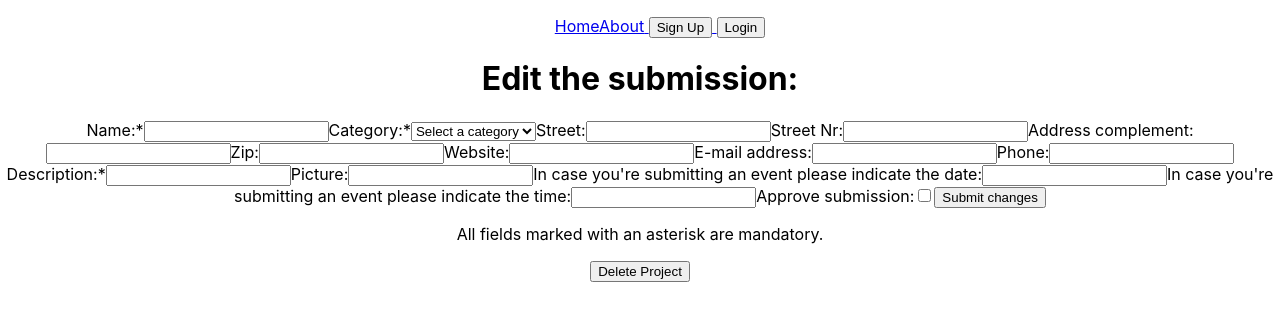
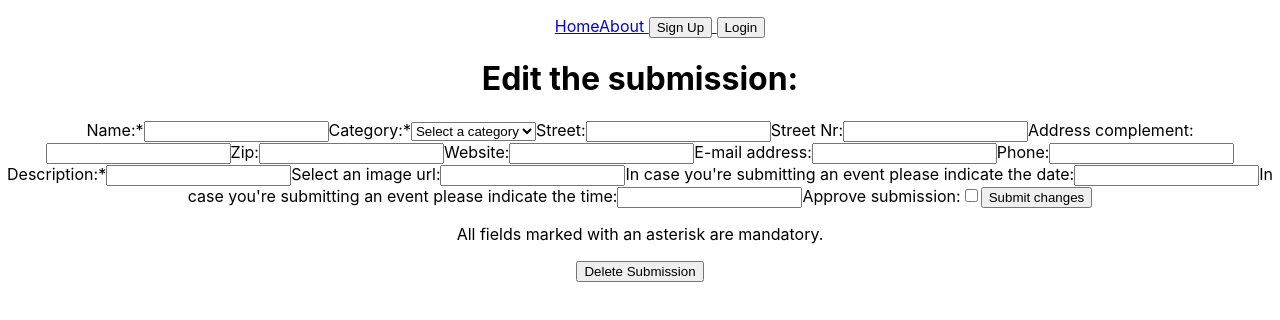
Before and after one commit to miriam-plt/adacodes-frontend, a React (Create React App) app: page /service/edit/1 in a window 1280 px wide. Shown: the top 320 px of the page. Built offline with nearby package versions, Linux system fonts and the light colour scheme; no server answers.

Commit message:
added cloudinary image upload

```diff
--- a/package.json
+++ b/package.json
@@ -3,6 +3,8 @@
   "version": "0.1.0",
   "private": true,
   "dependencies": {
+    "@cloudinary/react": "^1.5.0",
+    "@cloudinary/url-gen": "^1.8.6",
     "@testing-library/jest-dom": "^5.16.5",
     "@testing-library/react": "^13.4.0",
     "@testing-library/user-event": "^13.5.0",
--- a/src/pages/AddServicePage.js
+++ b/src/pages/AddServicePage.js
@@ -1,8 +1,9 @@
 import { useState } from "react";
 import axios from "axios";
 import { useNavigate } from "react-router-dom";
+import service from "../service";
 
-function AddService(props) {
+function AddService() {
     const navigate = useNavigate();
     const [name, setName] = useState("");
     const [category, setCategory] = useState("");
@@ -14,7 +15,7 @@ function AddService(props) {
     const [email, setEmail] = useState("");
     const [phone, setPhone] = useState("");
     const [description, setDescription] = useState("");
-    const [picture, setPicture] = useState("");
+    const [imageUrl, setImageUrl] = useState("");
     const [date, setDate] = useState("");
     const [time, setTime] = useState("");
 
@@ -28,17 +29,31 @@ function AddService(props) {
     const handleEmail = (e) => setEmail(e.target.value);
     const handlePhone = (e) => setPhone(e.target.value);
     const handleDescription = (e) => setDescription(e.target.value);
-    const handlePicture = (e) => setPicture(e.target.value);
     const handleDate = (e) => setDate(e.target.value);
     const handleTime = (e) => setTime(e.target.value);
+
+    const handleFileUpload = e => {
+        const uploadData = new FormData();
+        uploadData.append("imageUrl", e.target.files[0]);
+
+        service
+        .uploadImage(uploadData)
+        .then(response => {
+          // console.log("response is: ", response);
+          // response carries "fileUrl" which we can use to update the state
+          setImageUrl(response.fileUrl);
+        })
+        .catch(err => console.log("Error while uploading the file: ", err));
+    }
 
     const handleSubmit = (e) => {
         e.preventDefault();
 
-        const requestBody = { name, category, street, streetNr, complement, zip, website, email, phone, description, picture, date, time };
+        const requestBody = { name, category, street, streetNr, complement, zip, website, email, phone, description, imageUrl, date, time };
         console.log(requestBody);
         const storedToken = localStorage.getItem('authToken');
-        axios.post(`${process.env.REACT_APP_API_URL}/api/services`, requestBody, {headers: {Authorization: `Bearer ${storedToken}`}})
+        service
+             .createService(requestBody)
              .then((response) => {
                 setName('');
                 setCategory('');
@@ -50,13 +65,14 @@ function AddService(props) {
                 setEmail('');
                 setPhone('');
                 setDescription('');
-                setPicture('');
+                setImageUrl('');
                 setDate('');
                 setTime('');
                 navigate('/thankyou');
              })
                 .catch((error) => console.log(error));
     }
+
 
     return (
         <div className="AddService">
@@ -91,8 +107,8 @@ function AddService(props) {
                 <input type="text" name="phone"  onChange={(e) => handlePhone(e)}/>
                 <label>Description:*</label>
                 <input type="text" name="description"  onChange={(e) => handleDescription(e)}/>
-                <label>Picture:</label>
-                <input type="text" name="picture"  onChange={(e) => handlePicture(e)}/>
+                <label>Select an image:</label>
+                <input type="file" name="imageUrl"  onChange={(e) => handleFileUpload(e)}/>
                 <label>In case you're submitting an event please indicate the date:</label>
                 <input type="text" name="date"  onChange={(e) => handleDate(e)}/>
                 <label>In case you're submitting an event please indicate the time:</label>
--- a/src/pages/EditServicePage.js
+++ b/src/pages/EditServicePage.js
@@ -13,7 +13,7 @@ function EditService(props) {
   const [email, setEmail] = useState("");
   const [phone, setPhone] = useState("");
   const [description, setDescription] = useState("");
-  const [picture, setPicture] = useState("");
+  const [imageUrl, setImageUrl] = useState("");
   const [date, setDate] = useState("");
   const [time, setTime] = useState("");
   const [isApproved, setIsApproved] = useState(false);
@@ -25,7 +25,7 @@ function EditService(props) {
   const handleSubmit = (e) => {
     e.preventDefault();
 
-    const requestBody = { name, category, street, streetNr, complement, zip, website, email, phone, description, picture, date, time, isApproved };
+    const requestBody = { name, category, street, streetNr, complement, zip, website, email, phone, description, imageUrl, date, time, isApproved };
 
     axios.put(`${process.env.REACT_APP_API_URL}/api/services/${serviceId}`, requestBody)
          .then((response) => {
@@ -33,7 +33,7 @@ function EditService(props) {
          });
   }
 
-  const deleteProject = () => {
+  const deleteService = () => {
     axios.delete(`${process.env.REACT_APP_API_URL}/api/services/${serviceId}`)
          .then(() => {
           navigate('/')
@@ -55,7 +55,7 @@ function EditService(props) {
           setEmail(oneService.email);
           setPhone(oneService.phone);
           setDescription(oneService.description);
-          setPicture(oneService.picture);
+          setImageUrl(oneService.picture);
           setDate(oneService.date);
           setTime(oneService.time);
           setIsApproved(oneService.isApproved);
@@ -96,8 +96,8 @@ function EditService(props) {
                 <input type="text" name="phone" value={phone} onChange={(e) => setPhone(e.target.value)}/>
                 <label>Description:*</label>
                 <input type="text" name="description" value={description} onChange={(e) => setDescription(e.target.value)}/>
-                <label>Picture:</label>
-                <input type="text" name="picture" value={picture} onChange={(e) => setPicture(e.target.value)}/>
+                <label>Select an image url:</label>
+                <input type="text" name="imageUrl" value={imageUrl} onChange={(e) => setImageUrl(e.target.files)}/>
                 <label>In case you're submitting an event please indicate the date:</label>
                 <input type="text" name="date" value={date} onChange={(e) => setDate(e.target.value)}/>
                 <label>In case you're submitting an event please indicate the time:</label>
@@ -107,7 +107,7 @@ function EditService(props) {
                 <button type="submit">Submit changes</button>
             </form>
             <p>All fields marked with an asterisk are mandatory.</p>
-            <button onClick={deleteProject}>Delete Project</button>
+            <button onClick={deleteService}>Delete Submission</button>
       </div>
     );
   }
--- a/src/pages/ServiceListPage.js
+++ b/src/pages/ServiceListPage.js
@@ -6,7 +6,7 @@ import ServiceCard from "../components/ServiceCard";
 function ServiceListPage() {
     const [services, setServices] = useState([]);
     const [selectQuery, setSelectQuery] = useState("");
-
+   console.log(services)
     const getAllServices = () => {
       axios
         .get(`${process.env.REACT_APP_API_URL}/api/services`)
@@ -33,6 +33,8 @@ function ServiceListPage() {
         if (selectQuery === "pending"){ return services.isApproved === false}
         else {return services.isApproved === true}
     })
+
+
 
     if(services.length === 0){
       return <p>Loading...</p>
--- /dev/null
+++ b/src/service.js
@@ -0,0 +1,36 @@
+import axios from "axios";
+
+const service = axios.create({
+  // make sure you use PORT = 5005 (the port where our server is running)
+  baseURL:  `${process.env.REACT_APP_API_URL}/api`
+  // withCredentials: true // => you might need this option if using cookies and sessions
+});
+
+const errorHandler = (err) => {
+  throw err;
+};
+
+const getServices = () => {
+  return service.get("/service/list")
+    .then((res) => res.data)
+    .catch(errorHandler);
+};
+
+const uploadImage = (file) => {
+  return service.post("/upload", file)
+    .then(res => res.data)
+    .catch(errorHandler);
+};
+
+const createService = (newService) => {
+  return service.post("/services", newService)
+    .then(res => res.data)
+    .catch(errorHandler);
+};
+
+export default {
+    service,
+    getServices,
+    uploadImage,
+    createService,
+};
```
